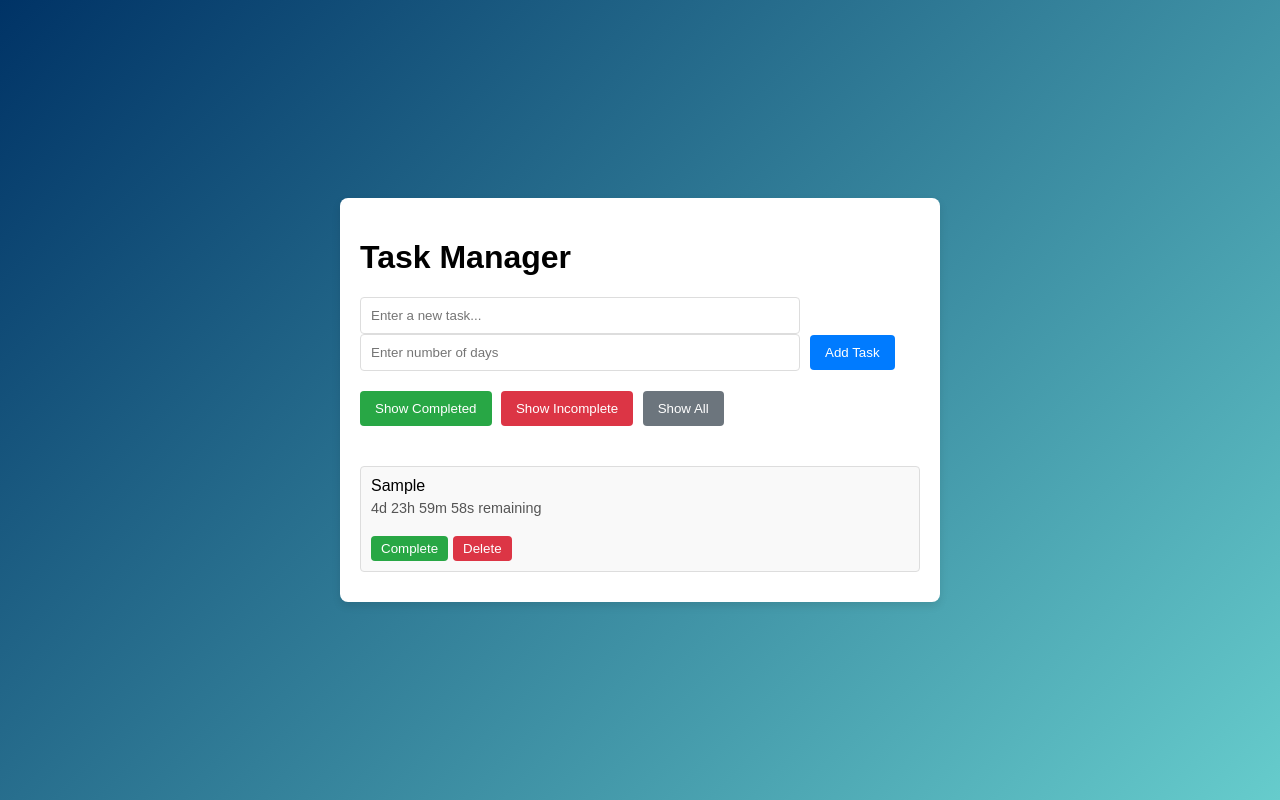
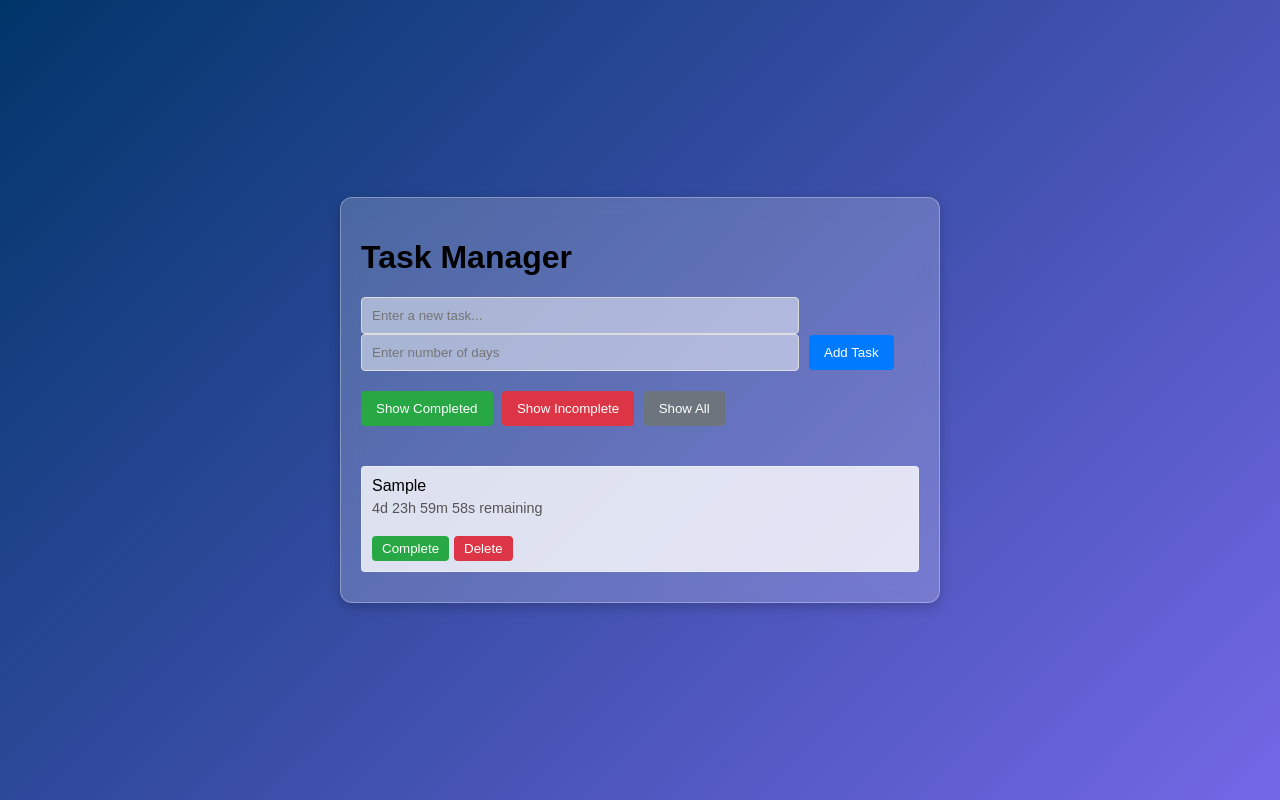
Before and after one commit to aryalshiva/task-manager, a plain HTML site: page index.html in a window 1280 px wide. Both pictures are taken after typing "Sample", "5" into the empty fields and a click on the button "Add Task". Drawn offline with Linux system fonts and the light colour scheme.

Commit message:
preview image is added

```diff
--- a/style.css
+++ b/style.css
@@ -2,7 +2,7 @@
 
 body {
     font-family: Arial, sans-serif;
-    background: linear-gradient(135deg, #003366, #66cccc);
+    background: linear-gradient(135deg, #003569, #7467e6);
     margin: 0;
     padding: 0;
     display: flex;
@@ -14,11 +14,17 @@ body {
 .container {
     max-width: 600px;
     width: 100%;
-    background-color: #fff;
-    border-radius: 8px;
-    box-shadow: 0 4px 8px rgba(0, 0, 0, 0.1);
+    background: rgba(255, 255, 255, 0.2);
+    /* Semi-transparent background */
+    border-radius: 12px;
+    box-shadow: 0 4px 12px rgba(0, 0, 0, 0.2);
+    /* Enhanced shadow for a glassy effect */
     padding: 20px;
     box-sizing: border-box;
+    backdrop-filter: blur(10px);
+    /* Blur effect to mimic glass */
+    border: 1px solid rgba(255, 255, 255, 0.3);
+    /* Semi-transparent border */
 }
 
 header {
@@ -37,12 +43,13 @@ header {
 input[type="text"],
 input[type="number"] {
     width: calc(100% - 120px);
-    /* Adjust width for smaller screens */
     padding: 10px;
     border: 1px solid #ddd;
     border-radius: 4px;
     margin-right: 10px;
     box-sizing: border-box;
+    background: rgba(255, 255, 255, 0.5);
+    /* Light background for input fields */
 }
 
 button {
@@ -52,6 +59,8 @@ button {
     border-radius: 4px;
     cursor: pointer;
     margin-right: 5px;
+    background: rgba(0, 0, 0, 0.3);
+    /* Semi-transparent button background */
 }
 
 button:hover {
@@ -101,8 +110,9 @@ ul {
 }
 
 li {
-    background-color: #f9f9f9;
-    border: 1px solid #ddd;
+    background-color: rgba(255, 255, 255, 0.8);
+    /* Slightly opaque list items */
+    border: 1px solid rgba(255, 255, 255, 0.3);
     border-radius: 4px;
     padding: 10px;
     margin-bottom: 10px;
```
Also changed, not shown: img/TaskManager1.png (added), img/TaskManager2.png (added), img/TaskManager3.png (added).
